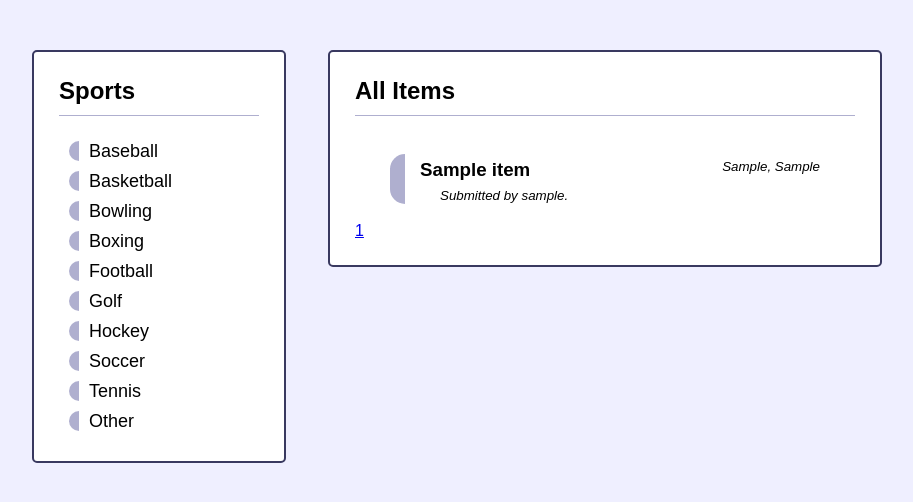
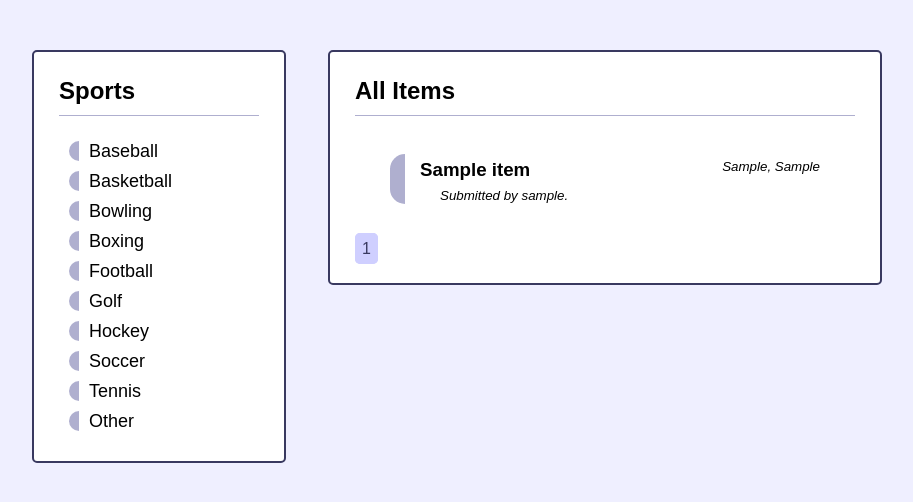
Before and after one commit to davidhammaker/Item_Catalog, a Flask app: page /all in a window 1280 px wide. Shown: the part 87-589 px from the top of the page, without its empty margins (183-1096 px from the left). Run offline with Flask 2, Linux system fonts and the light colour scheme; tables that the repository leaves empty hold one stand-in row (values such as "Sample post"); parts of the project's set-up code (start-up, migrations or seed data) failed here and were passed over.

Commit message:
Style page numbers
Page number anchors now resemble buttons throughout the rest of the
application. However, if a page number matches the current page, it is
not rendered as an anchor, but as a light-colored span.

```diff
--- a/item_catalog/static/main.css
+++ b/item_catalog/static/main.css
@@ -117,6 +117,33 @@ nav a{
     border-bottom-color: #afafcf;
     border-bottom-style: solid;
     border-bottom-width: 1px;
+}
+
+.col-r .page-num{
+    color: #ffffff;
+    text-decoration: none;
+    padding: 5px;
+    background-color: #393960;
+    border-color: #393960;
+    border-width: 2px;
+    border-style: solid;
+    border-radius: 5px;
+}
+
+.col-r .page-num:hover{
+    background-color: #6060ff;
+    border-color: #6060ff;
+}
+
+.col-r .page-num-current{
+    color: #393960;
+    text-decoration: none;
+    padding: 5px;
+    background-color: #cfcfff;
+    border-color: #cfcfff;
+    border-width: 2px;
+    border-style: solid;
+    border-radius: 5px;
 }
 
 .listed{
--- a/item_catalog/templates/all.html
+++ b/item_catalog/templates/all.html
@@ -19,9 +19,14 @@
                 </div>
                 <br>
             {% endfor %}
+            <br>
             {% for page_num in items.iter_pages() %}
                 {% if page_num %}
-                    <a href="{{ url_for('all_items', page=page_num) }}">{{ page_num }}</a>
+                    {% if items.page == page_num %}
+                        <span class="page-num-current">{{ page_num }}</span>
+                    {% else %}
+                        <a href="{{ url_for('all_items', page=page_num) }}" class="page-num">{{ page_num }}</a>
+                    {% endif %}
                 {% else %}
                     ...
                 {% endif %}
```
